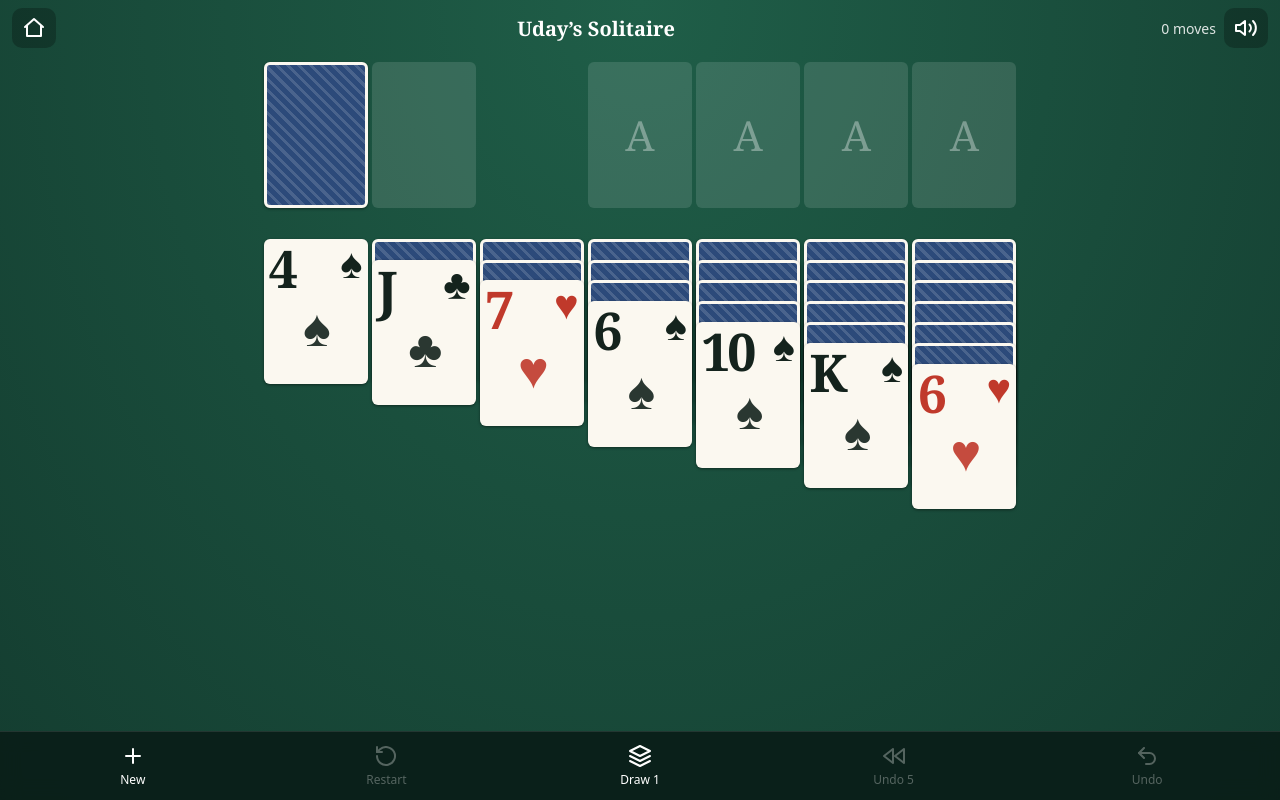
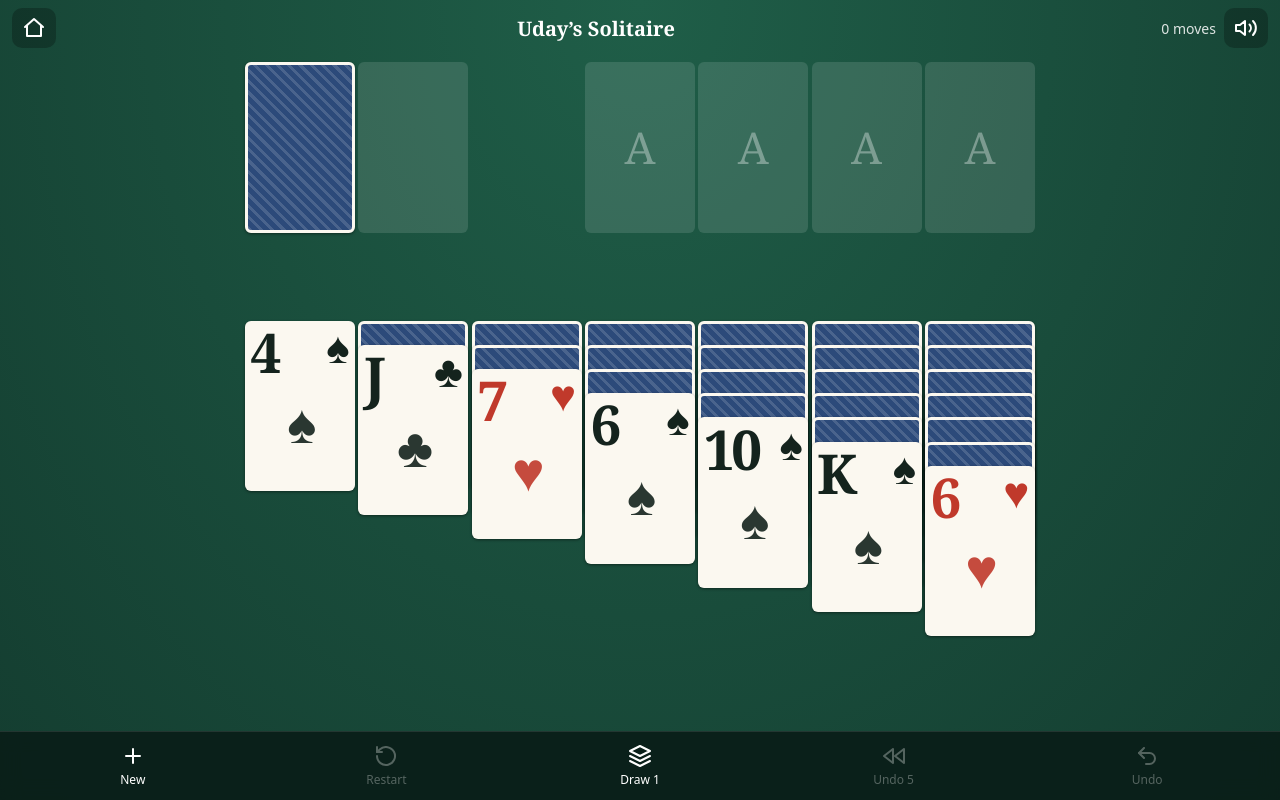
Before and after one commit to tany071/udays-solitaire, a plain HTML site: page index.html in a window 1280 px wide. Both pictures are taken after a click on the button "Start game". Drawn offline with Linux system fonts and the light colour scheme.

Commit message:
Add files via upload

```diff
--- a/index.html
+++ b/index.html
@@ -44,15 +44,16 @@ h1{margin:0;font-size:42px;line-height:1.1;letter-spacing:.01em}
 .note{margin-top:26px;font:13px system-ui,sans-serif;opacity:.55}
 
 /* game screen */
-#game{--w:min(calc((100vw - 4px)/7.25),104px);padding-bottom:calc(76px + env(safe-area-inset-bottom,0px))}
+#game{--ar:1.55;--w:min(calc((100vw - 4px)/7.2),110px);padding-bottom:calc(76px + env(safe-area-inset-bottom,0px))}
 .head{display:flex;align-items:center;justify-content:space-between;padding:8px 12px}
 .head h2{margin:0;font-size:20px}
 .ib{display:flex;align-items:center;gap:6px;border:0;background:rgba(0,0,0,.25);color:#fff;border-radius:10px;padding:8px 10px;font-size:14px;min-width:44px;justify-content:center}
 .moves{font:14px system-ui,sans-serif;opacity:.85;min-width:80px;text-align:right}
 #board{padding:6px 2px}
-.row{display:grid;grid-template-columns:repeat(7,var(--w));gap:calc(var(--w)*.04);justify-content:center;margin-bottom:calc(var(--w)*.3)}
-.pile{position:relative;height:calc(var(--w)*1.4);border-radius:6px;background:var(--slot)}
-.card{position:absolute;left:0;width:var(--w);height:calc(var(--w)*1.4);border-radius:6px;background:var(--card);color:var(--ink);box-shadow:0 1px 3px rgba(0,0,0,.45);display:flex;justify-content:space-between;align-items:flex-start;font-size:calc(var(--w)*.5);font-weight:800;padding:calc(var(--w)*.03) calc(var(--w)*.05);letter-spacing:-.06em;line-height:1}
+.row{display:grid;grid-template-columns:repeat(7,var(--w));gap:calc(var(--w)*.03);justify-content:center;margin-bottom:calc(var(--w)*.3)}
+.row#top{margin-bottom:calc(var(--w)*.8)}
+.pile{position:relative;height:calc(var(--w)*var(--ar));border-radius:6px;background:var(--slot)}
+.card{position:absolute;left:0;width:var(--w);height:calc(var(--w)*var(--ar));border-radius:6px;background:var(--card);color:var(--ink);box-shadow:0 1px 3px rgba(0,0,0,.45);display:flex;justify-content:space-between;align-items:flex-start;font-size:calc(var(--w)*.5);font-weight:800;padding:calc(var(--w)*.03) calc(var(--w)*.05);letter-spacing:-.06em;line-height:1}
 .card .st{font-size:.8em;letter-spacing:0}
 .card.r{color:var(--red)}
 .card .c{position:absolute;inset:0;display:flex;align-items:center;justify-content:center;font-size:calc(var(--w)*.5);opacity:.9;padding-top:calc(var(--w)*.28)}
@@ -225,9 +226,9 @@ function render(){
     p.forEach((c,k)=>{
       const isSel=sel&&sel.t=='tab'&&sel.i==i&&k>=sel.k;
       cards+=cardHTML(c,`calc(var(--w)*${y.toFixed(2)})`,`data-t="tab" data-i="${i}" data-k="${k}"`,isSel);
-      lastStep=c.u?.5:.2;y+=lastStep;
+      lastStep=c.u?.58:.22;y+=lastStep;
     });
-    h+=`<div class="pile" data-t="tab" data-i="${i}" style="height:calc(var(--w)*${(1.4+y-lastStep).toFixed(2)})">${cards}</div>`;
+    h+=`<div class="pile" data-t="tab" data-i="${i}" style="height:calc(var(--w)*${(1.55+y-lastStep).toFixed(2)})">${cards}</div>`;
   });
   $('tabs').innerHTML=h;
   if(!matchMedia('(prefers-reduced-motion: reduce)').matches){
--- a/sw.js
+++ b/sw.js
@@ -1,6 +1,6 @@
 // Offline support: cache the app files on first visit.
 // Bump VERSION when you change any file so phones pick up the update.
-const VERSION = "v4";
+const VERSION = "v5";
 const FILES = ["/", "/index.html", "/manifest.webmanifest", "/icon-180.png", "/icon-192.png", "/icon-512.png"];
 
 self.addEventListener("install", e => {
```
